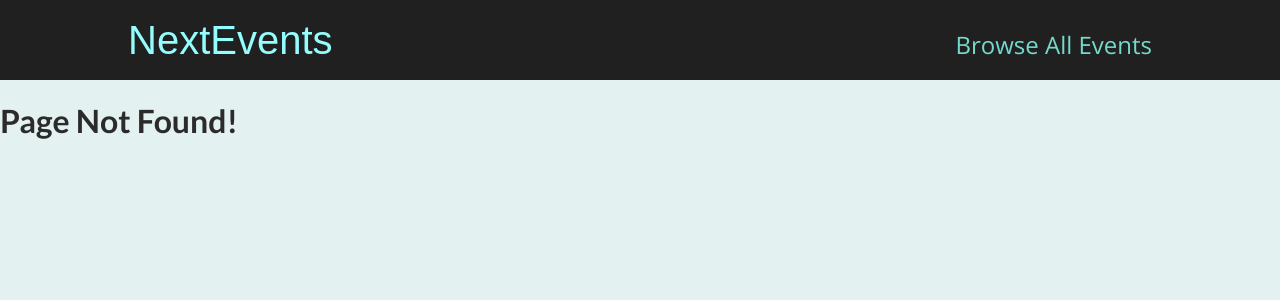
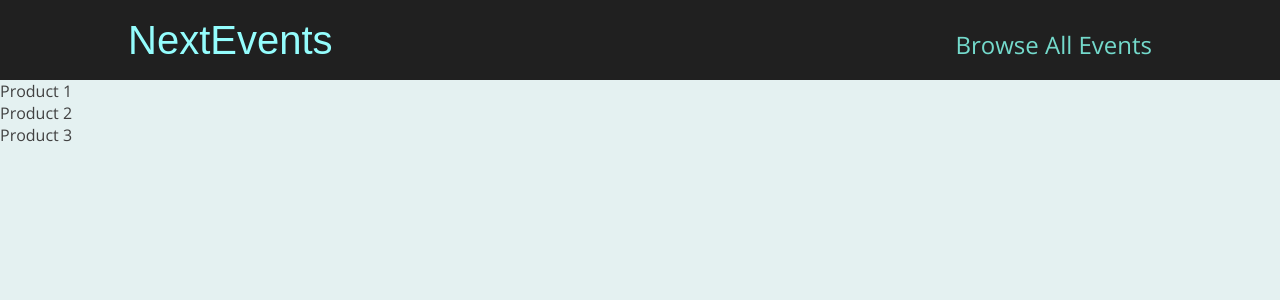
Before and after one commit to roshangangule/nextjs-learning, a Next.js app: page /prerendering in a window 1280 px wide. Before the commit this address had no page. Shown: the top 300 px of the page. Built offline with nearby package versions, Linux system fonts and the light colour scheme.

Commit message:
started page pre rendering

```diff
--- /dev/null
+++ b/data/dummy-backend.json
@@ -0,0 +1,7 @@
+{
+    "products": [
+      { "id": "p1", "title": "Product 1", "description": "This is product 1" },
+      { "id": "p2", "title": "Product 2", "description": "This is product 2" },
+      { "id": "p3", "title": "Product 3", "description": "This is product 3" }
+    ]
+  }
--- /dev/null
+++ b/src/pages/prerendering/index.tsx
@@ -0,0 +1,28 @@
+import fs from "fs/promises";
+import path from "path";
+
+export default function Product(props: any) {
+  const { products } = props;
+  return (
+    <div>
+      <ul>
+        {products.map((product: any) => {
+          return <li>{product.title}</li>;
+        })}
+      </ul>
+    </div>
+  );
+}
+
+export async function getStaticProps() {
+  console.log("Re-Generating")
+  const filePath = path.join(process.cwd(), 'data', 'dummy-backend.json');
+  const jsonData = await fs.readFile(filePath);
+  const data = JSON.parse(jsonData.toString());
+  return {
+    props: {
+      products: data.products,
+    },
+    revalidate: 10,
+  }
+}
```
